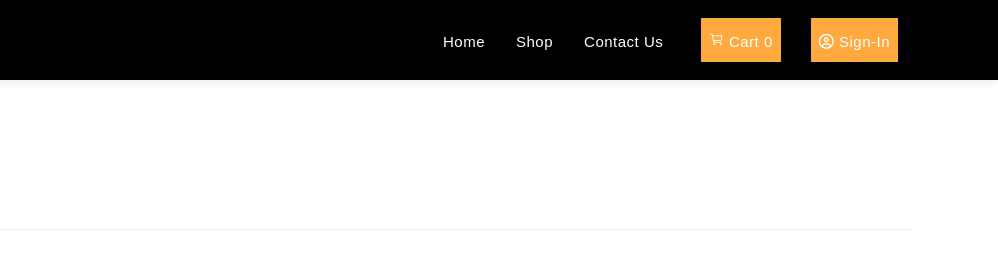
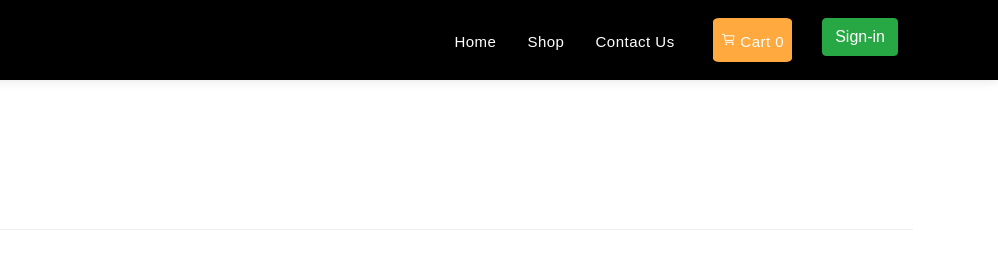
Before and after one commit to keerthana-5170/deep_drones, a plain HTML site: page shop.html in a window 1280 px wide. Shown: the top 280 px of the page, 282-1280 px from the left. Drawn offline with nearby package versions, Linux system fonts and the light colour scheme.

Commit message:
back btn added

```diff
--- a/shop.html
+++ b/shop.html
@@ -60,15 +60,15 @@
                 <li class="nav-item">
                   <a class="nav-link" href="contact.html">Contact Us</a>
                 </li>
-                <li class="cart nav-item" style="background-color:#ffa93f ; color:#000 ">
+                <li class="cart nav-item" style="background-color:#ffa93f ; color:#000;
+    border-radius: 8%; ">
                   <a class=" nav-link" href="cart.html">
                     <ion-icon name="cart-outline"></ion-icon> Cart <span>0</span>
                 </a>
 
-                <li class="cart nav-item" style="background-color:#ffa93f ; color:#000 ">
-                  <a class=" nav-link" href="signup.html">
-                              <i class="far fa-user-circle"></i> Sign-in
-                </a>
+                <li class="cart nav-item"  color:#000 ">
+
+                 <button style="margin-right: 3%;" class="btn btn-success"  onclick="document.getElementById('id01').style.display='block'" style="width:auto;"> Sign-in </button>
                 </li>
 
               </ul>
```
Also changed, not shown: privacy policy.html (+1 -1 lines).
